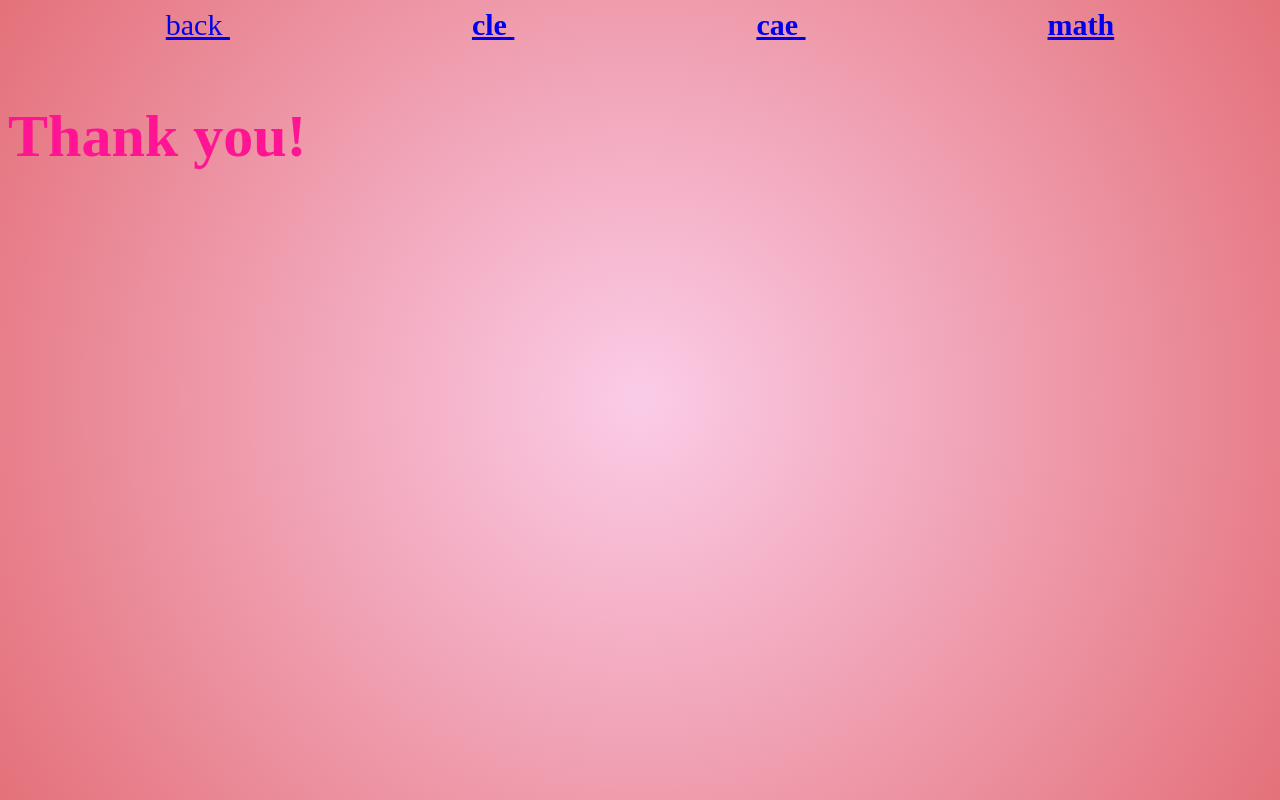
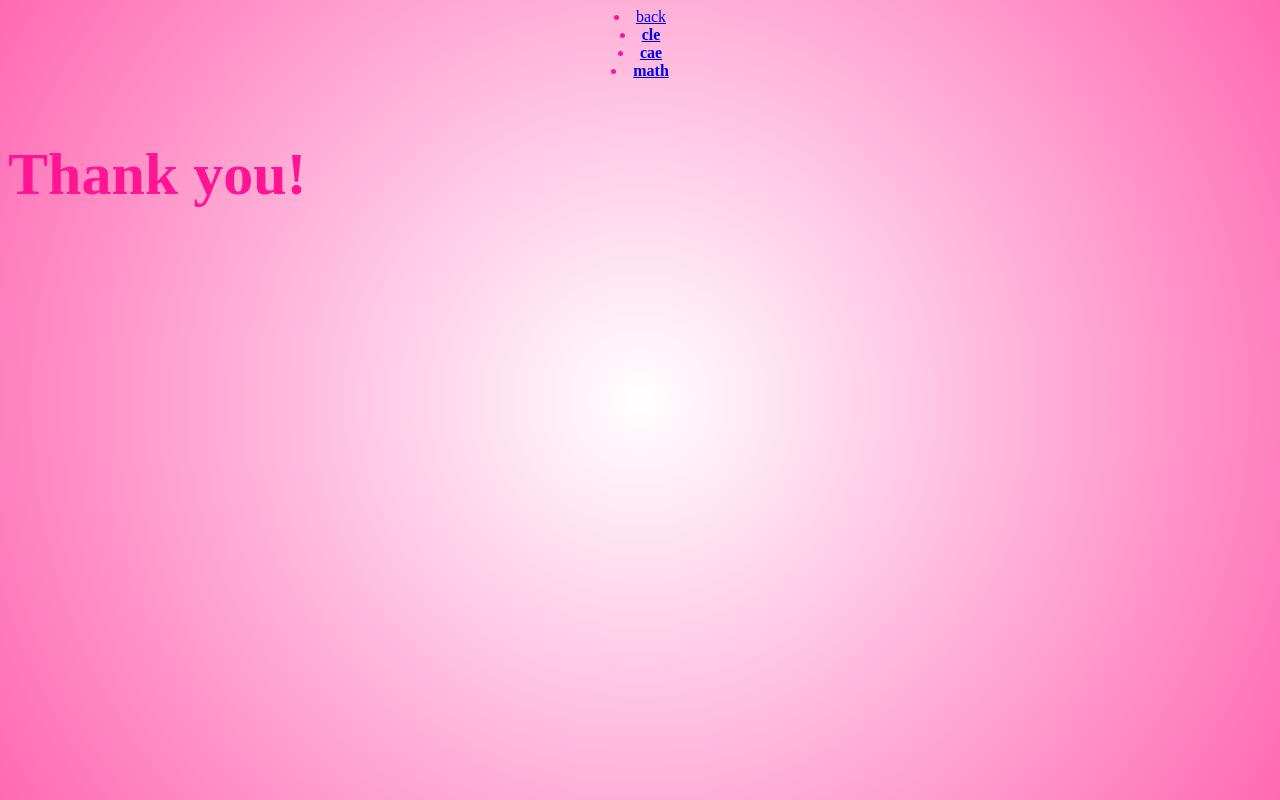
Before and after one commit to Grieffin-Twilight/Tle-Pt, a PHP site: page /actual-projects/cle.html in a window 1280 px wide. Run offline with PHP 8.4, Linux system fonts and the light colour scheme.

Commit message:
Update cle.css

```diff
--- a/css/cle.css
+++ b/css/cle.css
@@ -1,15 +1,10 @@
 
-ul{list-style-type: none; background-color: hotpink;
-}
-li {display: inline;
-padding:1px ;
-font-size:30px ;
-margin:120px ;}
-li:hover{background-color: crimson;}
-body {background-color: #fbcce7;
-background-image: radial-gradient(circle,#fbcce7, #e4717a );}
-
+img {width:100px ;
+    height:100px ;
+    border-radius: 100%;
+    }
+    body{background-color: hotpink;
+    background-image: radial-gradient(circle, white, hotpink);}
     .t {padding: 6px;}
-
     .thanks{font-size: 60px;
     font-weight: bold;}
```
